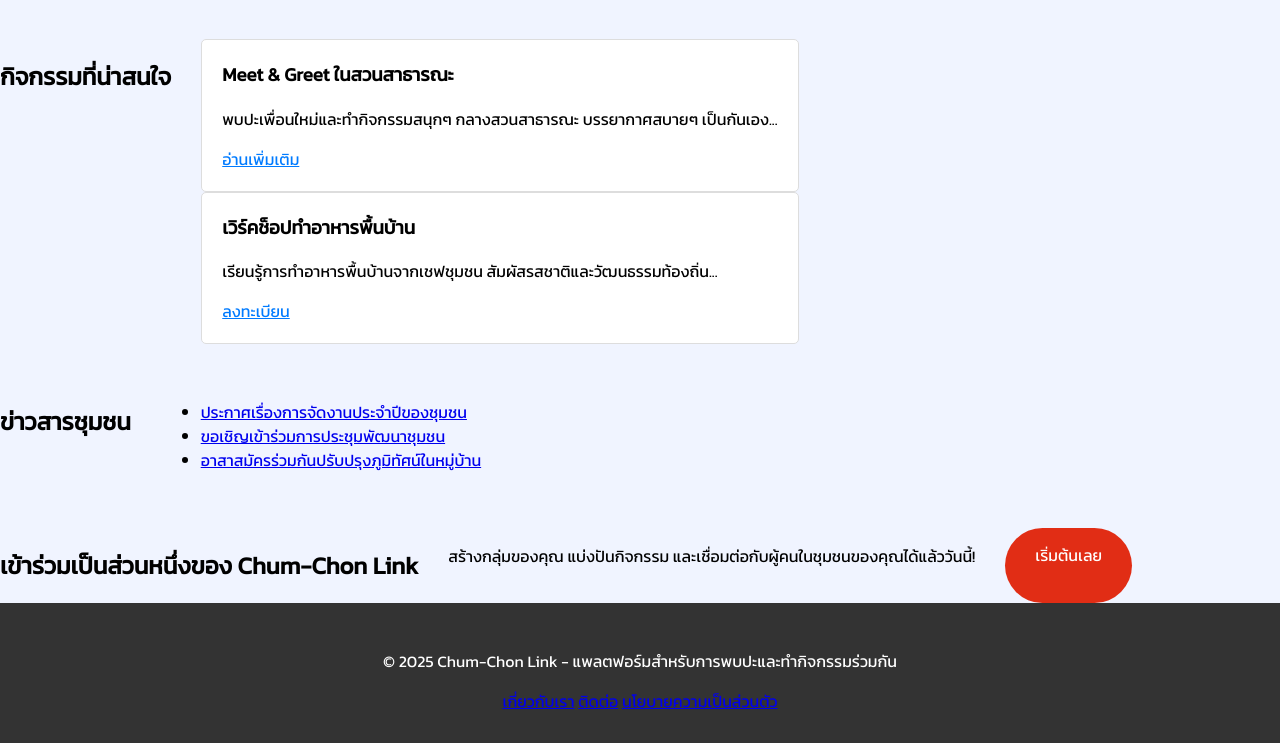
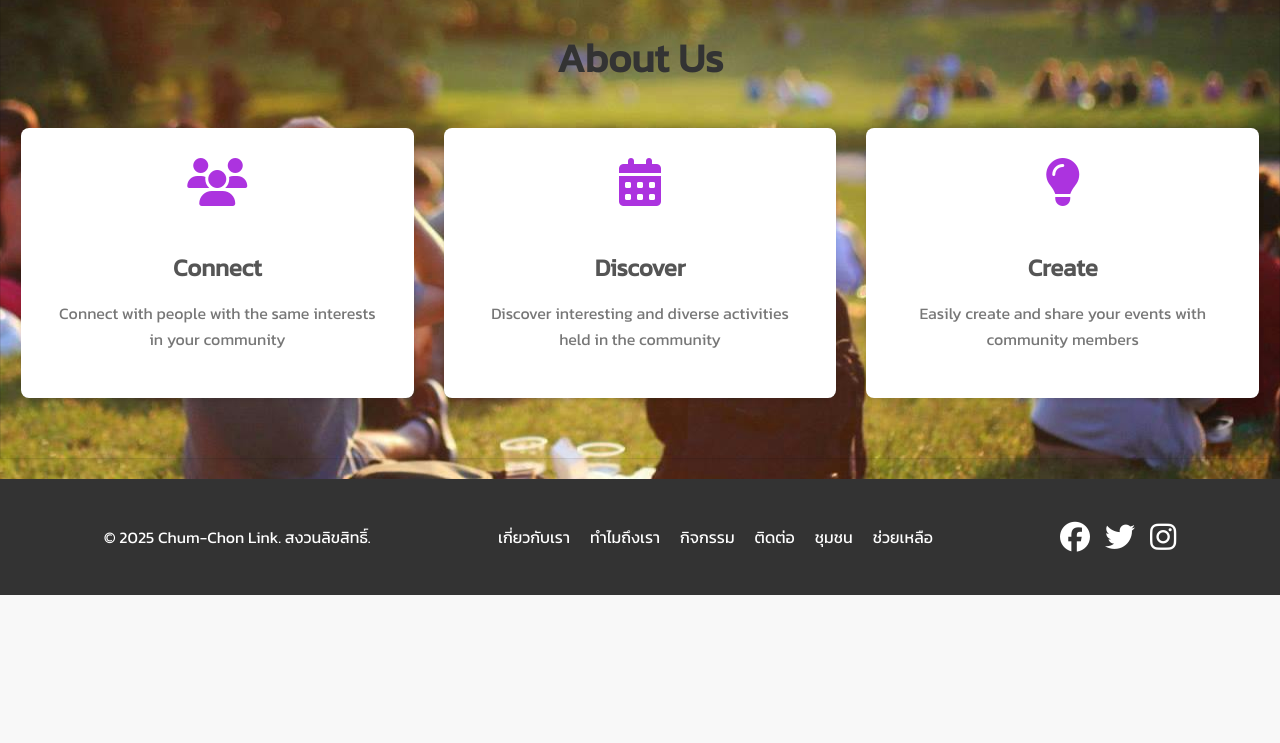
Before and after one commit to Noeiibibi/dsi202, a Django app: page /profile/edit/ in a window 1280 px wide. Shown: the part 783-1526 px from the top of the page. After the commit the page ends 1378 px from the top, so only its background shows below. Run offline with Django 4.2, Linux system fonts and the light colour scheme; the visitor is signed in with stand-in values (Sample User, id 1); data comes from the database, SQL or seed files in the repository; some libraries are stand-ins or nearby versions.

Commit message:
upadate styles.css

```diff
--- a/myproject/myapp/static/css/styles.css
+++ b/myproject/myapp/static/css/styles.css
@@ -1,26 +1,34 @@
-html, body {
+/* styles.css */
+
+body {
     height: 100%;
     margin: 0;
-    font-family: sans-serif;
-    background-color: #f0f4ff;
-    display: flex;
-    flex-direction: column;
-}
-
-body {
-    /* กำหนดให้ body เป็น flex container และจัดเรียงในแนวตั้ง */
+    font-family: 'Kanit', sans-serif;
+    background-image: url('images/cc.jpeg'); /* เปลี่ยน 'path/to/your/background.jpeg' เป็นพาธไฟล์ JPEG ของคุณ */
+    background-repeat: repeat; /* สั่งให้ทำซ้ำพื้นหลัง */
+    background-size: auto; /* ปรับขนาดตามขนาดภาพ หรือกำหนดขนาดเอง เช่น background-size: 200px 200px; */
+    background-attachment: fixed; /* ให้พื้นหลังคงที่ (ถ้าต้องการ) */
 }
 
 main {
-    flex-grow: 1; /* ให้ main ขยายเพื่อเติมพื้นที่ว่าง ทำให้ footer อยู่ด้านล่าง */
+    flex-grow: 1;
+    padding-top: 40px;
+    padding-bottom: 0;
 }
 
+.container {
+    max-width: 1200px;
+    margin: 0 auto;
+    padding: 0 20px;
+}
+
+/* Header */
 .top-header {
     display: flex;
     justify-content: space-between;
     align-items: center;
     padding: 10px 20px;
-    background-color: #f8f8f8;
+    background-color: rgba(248, 248, 248, 0.8);
     color: #333;
 }
 
@@ -70,241 +78,272 @@ main {
 .auth-links a:last-child:hover {
     color: #ac33df;
 }
-
-.menu-icon, .search-icon, .side-nav, nav ul, nav ul li, nav ul li a,
-.dropdown-menu, .dropdown:hover .dropdown-menu, .dropdown-menu li,
-.dropdown-menu li a, .arrow-down, .hamburger {
-    /* จัดกลุ่ม selector ที่ถูกซ่อนหรือไม่มีผลต่อ layout หลัก */
-    display: none;
+/* Hero Section */
+.hero-style-1 {
+    background: rgba(255, 255, 255, 0); /* ปรับความโปร่งใสของพื้นหลัง (optional) */
+    padding: 80px 20px;
+    display: flex;
+    flex-direction: column;
+    justify-content: center;
+    align-items: center;
+    text-align: center;
+    border-radius: 10px;
+    margin: 20px auto;
+    border: 1px solid rgba(0, 0, 0, 0.1); /* เพิ่มขอบบางๆ สีเทาอ่อน */
+    box-shadow: 0 2px 4px rgba(0, 0, 0, 0.05); /* เพิ่มเงาเล็กน้อย (optional) */
 }
 
-/* Hero Section */
-.hero {
-    position: relative;
-    overflow: hidden;
-    margin-bottom: 0; /* ลบ margin ด้านล่าง */
-    padding-bottom: 56.25%; /* ลบ padding ด้านล่าง */
+.hero-style-1 .hero-content {
+    max-width: 80%; /* Limit content width for better readability */
+    padding: 20px;
 }
 
-.hero .container {
-    display: flex;
-    flex-direction: column;
-    align-items: center;
+.hero-style-1 h1 {
+    font-size: 3em;
+    color: #333;
+    margin-bottom: 20px;
+    line-height: 1.2;
 }
 
-.hero-image {
-    position: absolute;
-    top: 0;
-    left: 0;
-    width: 100%;
-    height: 100%;
+.hero-style-1 p {
+    font-size: 1.2em;
+    color: #555;
+    margin-bottom: 30px;
+    line-height: 1.6;
 }
 
-.hero-image img {
-    width: 100%;
-    height: 100%;
-    object-fit: cover;
+.hero-style-1 .hero-buttons {
+    display: flex;
+    justify-content: center; /* Center buttons horizontally */
+    gap: 15px; /* Space between buttons */
 }
 
-.hero-overlay {
-    position: absolute;
-    top: 0;
-    left: 0;
-    width: 100%;
-    height: 100%;
-    background-color: rgba(0, 0, 0, 0.5);
-    display: flex;
-    justify-content: center;
-    align-items: center;
-    color: white;
-    text-align: center;
+.hero-style-1 .hero-buttons a {
+    display: inline-block;
+    padding: 12px 25px;
+    border-radius: 50px; /* Rounded buttons */
+    text-decoration: none;
+    font-weight: bold;
+    transition: background-color 0.3s ease;
+    margin-right: 10px;
 }
 
-.hero-content h1 {
+.hero-style-1 .hero-buttons .primary {
+    background-color: #ac33df;
+    color: white;
+}
+
+.hero-style-1 .hero-buttons .primary:hover {
+    background-color: #9129b9;
+}
+
+.hero-style-1 .hero-buttons .secondary {
+    background-color: transparent;
+    color: #ac33df;
+    border: 2px solid #ac33df;
+}
+
+.hero-style-1 .hero-buttons .secondary:hover {
+    background-color: #f0f8ff;
+}
+
+
+/* About Us Section */
+.about-us {
+    padding: 60px 20px;
+    text-align: center;
+    background-color: rgba(255, 255, 255, 0); /* ปรับความโปร่งใสของพื้นหลัง (optional) */
+    border-radius: 0px;
+    margin: 20px auto; /* เพิ่ม margin ด้านบนเพื่อสร้างช่วงว่าง */
+    border: 1px solid rgba(0, 0, 0, 0.1); /* เพิ่มขอบบางๆ สีเทาอ่อน */
+    box-shadow: 0 2px 4px rgba(0, 0, 0, 0.05); /* เพิ่มเงาเล็กน้อย (optional) */
+}
+
+.about-us h2 {
     font-size: 2.5em;
+    color: #333;
+    margin-bottom: 30px;
+}
+
+.about-us .features {
+    display: flex;
+    flex-wrap: wrap;
+    justify-content: center;
+    gap: 30px;
+    margin-top: 40px;
+}
+
+.about-us .feature {
+    flex: 1 1 300px;
+    text-align: center;
+    padding: 30px;
+    background-color: white;
+    border-radius: 8px;
+    box-shadow: 0 2px 4px rgba(0, 0, 0, 0.1);
+}
+
+.about-us .feature i {
+    color: #ac33df;
+    margin-bottom: 20px;
+}
+
+.about-us .feature h3 {
+    font-size: 1.5em;
+    color: #555;
     margin-bottom: 15px;
 }
 
-.call-to-action {
-    background-color: #e12d15;
-    color: #fff;
-    padding: 15px 30px;
-    border: none;
-    border-radius: 50px;
-    cursor: pointer;
-    font-size: 1em;
-    text-decoration: none;
+.about-us .feature p {
+    color: #777;
+    line-height: 1.6;
 }
 
-.call-to-action:hover {
-    background-color: #0056b3;
+/* Healthy and Easy Section */
+.healthy-easy {
+    padding: 60px 20px;
+    text-align: center;
+    background-color: rgba(240, 244, 195, 0.7);
+    border-radius: 10px;
+    margin: 20px auto;
 }
 
-/* Body Content */
-.body-content {
-    padding-top: 40px;
-    padding-bottom: 0; /* ลบ padding ด้านล่าง */
+.healthy-easy h2 {
+    font-size: 2.5em;
+    color: #333;
+    margin-bottom: 30px;
 }
 
-.body-content .container {
+.healthy-easy .features {
     display: flex;
+    flex-wrap: wrap;
+    justify-content: center;
     gap: 30px;
+    margin-top: 40px;
 }
 
-.main-body {
-    flex: 2;
+.healthy-easy .feature {
+    flex: 1 1 250px;
+    text-align: center;
+    padding: 20px;
+    background-color: white;
+    border-radius: 8px;
+    box-shadow: 0 2px 4px rgba(0, 0, 0, 0.1);
 }
 
-.sidebar {
-    flex: 1;
-    background-color: #fff;
-    padding: 20px;
-    border: 1px solid #ddd;
-    border-radius: 5px;
+.healthy-easy .feature img {
+    max-width: 80px;
+    height: auto;
+    margin-bottom: 20px;
 }
 
-.sidebar h3 {
-    margin-top: 0;
-    border-bottom: 2px solid #ccc;
-    padding-bottom: 10px;
+.healthy-easy .feature h3 {
+    font-size: 1.2em;
+    color: #555;
     margin-bottom: 15px;
 }
 
-.recent-article {
-    margin-bottom: 15px;
+.healthy-easy .feature p {
+    color: #777;
+    line-height: 1.6;
 }
 
-.recent-article a {
-    text-decoration: none;
-    color: #333;
-    font-weight: bold;
+/* Testimonials Section */
+.testimonials {
+    padding: 60px 20px;
+    text-align: center;
+    background-color: #f8f8f8; /* เปลี่ยนเป็นสีพื้นหลังทึบ */
+    border-radius: 10px;
+    margin: 20px auto;
 }
 
-.recent-article p {
-    color: #777;
-    font-size: 0.9em;
+.testimonials h2 {
+    font-size: 2.5em;
+    color: #333;
+    margin-bottom: 20px;
 }
 
-.cards-section {
+.testimonials .subtitle {
+    color: #777;
+    margin-bottom: 40px;
+}
+
+.testimonials .testimonial-grid {
     display: grid;
     grid-template-columns: repeat(auto-fit, minmax(300px, 1fr));
     gap: 20px;
-    margin-top: 30px;
+    margin-top: 20px;
 }
 
-.card {
-    background-color: #fff;
-    border: 1px solid #ddd;
-    border-radius: 5px;
-    padding: 20px;
+.testimonials .testimonial {
+    background-color: white;
 }
 
-.card h3 {
-    margin-top: 0;
+/* Footer Styles */
+footer {
+    background-color: #333; /* สีพื้นหลัง footer */
+    color: #fff; /* สีข้อความหลักใน footer */
+    padding: 30px 0;
+    text-align: center; /* จัดข้อความเริ่มต้นให้อยู่ตรงกลาง */
 }
 
-.hyperlink {
-    color: #007bff;
-    text-decoration: underline;
+.footer-content {
+    display: flex;
+    justify-content: space-around; /* กระจายเนื้อหาหลักใน footer */
+    align-items: center; /* จัดแนวเนื้อหาหลักให้อยู่ตรงกลางแนวตั้ง */
+    max-width: 1200px;
+    margin: 0 auto;
+    padding: 0 20px; /* เพิ่ม padding ด้านข้าง */
 }
 
-.hyperlink:hover {
-    color: #0056b3;
+.copyright {
+    text-align: left; /* จัดข้อความลิขสิทธิ์ไปทางซ้าย */
 }
 
-/* Footer */
-footer {
-    background-color: #333;
-    color: #fff;
-    padding: 30px 0;
-    text-align: center;
+.footer-links {
+    display: flex;
+    gap: 20px; /* ระยะห่างระหว่างลิงก์ */
 }
 
-footer .container {
-    display: flex;
-    justify-content: space-around;
-    align-items: flex-start;
+.footer-links a {
+    color: #fff;
+    text-decoration: none;
+    transition: color 0.3s ease; /* เพิ่ม transition สำหรับ hover */
 }
 
-.contact-info, .social-links, .copyright {
-    margin-bottom: 15px;
+.footer-links a:hover {
+    color: #ac33df; /* สีเมื่อ hover */
+}
+
+.social-links {
+    display: flex;
+    gap: 15px; /* ระยะห่างระหว่างไอคอนโซเชียล */
 }
 
 .social-links a {
     color: #fff;
-    font-size: 1.5em;
-    margin: 0 10px;
+    font-size: 1.5em; /* ขนาดไอคอนโซเชียล */
     text-decoration: none;
+    transition: color 0.3s ease; /* เพิ่ม transition สำหรับ hover */
 }
 
 .social-links a:hover {
-    color: #ccc;
+    color: #ac33df; /* สีเมื่อ hover */
 }
 
-/* Responsive Design */
+/* Responsive Design สำหรับ Footer */
 @media (max-width: 768px) {
-    .container {
-        padding: 15px;
+    .footer-content {
+        flex-direction: column; /* จัดเรียงเนื้อหาในแนวตั้งเมื่อหน้าจอเล็กลง */
+        align-items: center;
+        text-align: center;
     }
 
-    header .container {
-        flex-direction: column;
-        align-items: flex-start;
+    .copyright, .footer-links, .social-links {
+        margin-bottom: 15px; /* เพิ่มระยะห่างด้านล่างในหน้าจอเล็ก */
     }
 
-    header .logo {
-        margin-bottom: 15px;
-    }
-
-    /* แสดงผล navigation บนมือถือ */
-    nav ul {
-        display: flex;
-        flex-direction: column;
-        width: 100%;
-        margin-top: 10px;
-    }
-
-    nav ul.open {
-        display: flex;
-    }
-
-    nav ul li {
-        margin-left: 0;
-        margin-bottom: 10px;
-    }
-
-    .dropdown-menu {
-        position: static;
-        border: none;
-        box-shadow: none;
-        padding-left: 20px;
-    }
-
-    .hamburger {
-        display: block;
-        position: absolute;
-        top: 20px;
-        right: 20px;
-        font-size: 1.5em;
-        cursor: pointer;
-    }
-
-    .body-content .container {
-        flex-direction: column;
-    }
-
-    .sidebar {
-        margin-top: 30px;
-    }
-
-    footer .container {
+    .footer-links {
+        flex-direction: column; /* จัดเรียงลิงก์ในแนวตั้ง */
         align-items: center;
-        flex-direction: column; /* จัดเรียง footer ในแนวตั้งบนมือถือ */
-    }
-
-    .contact-info, .social-links, .copyright {
-        margin-bottom: 20px;
-        width: 100%;
-        text-align: center;
     }
 }
--- a/myproject/myapp/templates/myapp/base.html
+++ b/myproject/myapp/templates/myapp/base.html
@@ -5,31 +5,32 @@
     <meta charset="UTF-8">
     <meta name="viewport" content="width=device-width, initial-scale=1.0">
     <title>
-            <img png="{% static 'logo.png' %}" alt="โลโก้" style="height: 20px; vertical-align: middle; margin-right: 5px;">
+        <img  src="{% static 'logo.png' %}" alt="โลโก้" style="height: 20px; vertical-align: middle; margin-right: 5px;">
         {% block title %}Chum-Chon Link{% endblock %}
     </title>
     <link rel="preconnect" href="https://fonts.googleapis.com">
     <link rel="preconnect" href="https://fonts.gstatic.com" crossorigin>
     <link href="https://fonts.googleapis.com/css2?family=Kanit:wght@400&display=swap" rel="stylesheet">
-
     <link rel="stylesheet" href="https://cdnjs.cloudflare.com/ajax/libs/font-awesome/6.5.0/css/all.min.css">
-
     <link rel="stylesheet" href="{% static 'css/styles.css' %}">
-
     <style>
         body {
-            font-family: 'Kanit', sans-serif; /* เปลี่ยนฟอนต์เป็น Kanit */
+        font-family: 'Kanit', sans-serif;
         margin: 0;
+        background-image: url('{% static 'images/cc.jpeg' %}');
+        background-repeat: repeat; /* หรือ no-repeat, cover, contain ตามต้องการ */
+        background-size: auto; /* หรือ cover, contain, ขนาดที่กำหนดเอง */
+        background-attachment: fixed; /* หรือ scroll */
+        background-position: center; /* หรือ top, bottom, left, right ตามต้องการ */
         }
-
 
         .top-header {
             display: flex;
-            justify-content: space-between; /* กระจายพื้นที่ระหว่างส่วนต่างๆ */
+            justify-content: space-between;
             align-items: center;
             padding: 10px 20px;
-            background-color: #f8f8f8; /* เปลี่ยนสีพื้นหลังเป็นสีอ่อน */
-            color: #333; /* เปลี่ยนสีข้อความเป็นสีเข้มขึ้น */
+            background-color: #f8f8f8;
+            color: #333;
         }
 
         .logo {
@@ -39,17 +40,17 @@
 
         .main-nav {
             display: flex;
-            gap: 20px; /* กำหนดระยะห่างระหว่างลิงก์เมนู */
+            gap: 20px;
         }
 
         .main-nav a {
             text-decoration: none;
             color: #555;
-            padding: 5px 0; /* เพิ่ม padding ด้านบนและล่างเล็กน้อย */
+            padding: 5px 0;
         }
 
         .main-nav a:hover {
-            color: #ac33df; /* เปลี่ยนสีเมื่อ hover */
+            color: #ac33df;
         }
 
         .register-button {
@@ -61,10 +62,10 @@
         }
 
         .register-button:hover {
-            background-color: #d9edf7; /* เปลี่ยนสีพื้นหลังเมื่อ hover */
+            background-color: #d9edf7;
         }
 
-        .auth-links a:last-child { /* สำหรับลิงก์ Sign In ตัวสุดท้าย */
+        .auth-links a:last-child {
             text-decoration: none;
             color: #555;
         }
@@ -79,7 +80,6 @@
                 Chum-Chon Link
             </div>
         </div>
-        </div>
         <nav class="main-nav">
             <a href="#">Home</a>
             <a href="#">Events</a>
@@ -91,76 +91,58 @@
         </div>
     </header>
 
-
-    <main>
-        <section class="hero">
-            <div class="hero-image">
-                <img src="{% static 'images/hero.jpg' %}" alt="Hero Image" class="w-full h-auto rounded-lg">
-            </div>
-            <div class="hero-overlay">
+    <section class="hero hero-style-1">
         <div class="hero-content">
-                    <h1>Let’s Link & Live</h1>
-                    <button class="call-to-action">Sign up now</button>
-                </div>
-            </div>
-        </section>
-        <section class="featured-events body-content">
-            <div class="container">
-                <h2>กิจกรรมที่น่าสนใจ</h2>
-                <div class="row">
-                    <div class="col-md-6">
-                        <div class="card">
-                            <h3>Meet & Greet ในสวนสาธารณะ</h3>
-                            <p>พบปะเพื่อนใหม่และทำกิจกรรมสนุกๆ กลางสวนสาธารณะ บรรยากาศสบายๆ เป็นกันเอง...</p>
-                            <a href="#" class="hyperlink">อ่านเพิ่มเติม</a>
-                        </div>
-                    </div>
-                    <div class="col-md-6">
-                        <div class="card">
-                            <h3>เวิร์คช็อปทำอาหารพื้นบ้าน</h3>
-                            <p>เรียนรู้การทำอาหารพื้นบ้านจากเชฟชุมชน สัมผัสรสชาติและวัฒนธรรมท้องถิ่น...</p>
-                            <a href="#" class="hyperlink">ลงทะเบียน</a>
-                        </div>
-                    </div>
+            <h1>Where colorful butterflies gather and soar</h1>
+            <p>A digital space where people with diverse interests come together to connect, exchange ideas, and build meaningful friendships—like vibrant butterflies drawn to one another in flight.
+            <p>Explore a variety of activities waiting for you to learn, share, and have fun with new friends
+            <p>Here, you’ll find kindred spirits and help shape a beautiful, inclusive community
+                Join us today and let’s soar together!
+                </p>
+            <div class="hero-buttons">
+                <a href="{% url 'signup' %}" class="call-to-action primary">Sign Up</a>
+                <a href="{% url 'event_list' %}" class="call-to-action secondary">Find Out More</a>
             </div>
         </div>
     </section>
 
-        <section class="community-news body-content">
-            <div class="container">
-                <h2>ข่าวสารชุมชน</h2>
-                <ul>
-                    <li><a href="#">ประกาศเรื่องการจัดงานประจำปีของชุมชน</a></li>
-                    <li><a href="#">ขอเชิญเข้าร่วมการประชุมพัฒนาชุมชน</a></li>
-                    <li><a href="#">อาสาสมัครร่วมกันปรับปรุงภูมิทัศน์ในหมู่บ้าน</a></li>
-                </ul>
+    <section class="about-us">
+        <h2>About Us</h2>
+        <div class="features">
+            <div class="feature">
+                <i class="fa-solid fa-users fa-3x"></i>
+                <h3>Connect</h3>
+                <p>Connect with people with the same interests in your community</p>
+            </div>
+            <div class="feature">
+                <i class="fa-solid fa-calendar-alt fa-3x"></i>
+                <h3>Discover</h3>
+                <p>Discover interesting and diverse activities held in the community</p>
+            </div>
+            <div class="feature">
+                <i class="fa-solid fa-lightbulb fa-3x"></i>
+                <h3>Create</h3>
+                <p>Easily create and share your events with community members</p>
+            </div>
         </div>
     </section>
-
-        <section class="call-to-action-bottom body-content">
-            <div class="container">
-                <h2>เข้าร่วมเป็นส่วนหนึ่งของ Chum-Chon Link</h2>
-                <p>สร้างกลุ่มของคุณ แบ่งปันกิจกรรม และเชื่อมต่อกับผู้คนในชุมชนของคุณได้แล้ววันนี้!</p>
-                <a href="#" class="call-to-action">เริ่มต้นเลย</a>
+    <footer>
+    <div class="container footer-content">
+        <div class="copyright">
+            <p>&copy; 2025 Chum-Chon Link. สงวนลิขสิทธิ์.</p>
         </div>
-        </section>
-
-        </main>
-
-    <!-- Footer -->
-    <footer class="bg-gray-100 py-6">
-        <div class="container mx-auto px-4">
-            <div class="flex flex-col md:flex-row justify-between items-center">
-                <div class="mb-4 md:mb-0">
-                    <p class="text-gray-700">© 2025 Chum-Chon Link - แพลตฟอร์มสำหรับการพบปะและทำกิจกรรมร่วมกัน</p>
-                </div>
-                <div class="flex space-x-4">
-                    <a href="#" class="text-gray-700 hover:text-purple-700">เกี่ยวกับเรา</a>
-                    <a href="#" class="text-gray-700 hover:text-purple-700">ติดต่อ</a>
-                    <a href="#" class="text-gray-700 hover:text-purple-700">นโยบายความเป็นส่วนตัว</a>
-                </div>
+        <nav class="footer-links">
+            <a href="#">เกี่ยวกับเรา</a>
+            <a href="#">ทำไมถึงเรา</a>
+            <a href="#">กิจกรรม</a>
+            <a href="#">ติดต่อ</a>
+            <a href="#">ชุมชน</a>
+            <a href="#">ช่วยเหลือ</a>
+        </nav>
+        <div class="social-links">
+            <a href="#"><i class="fa-brands fa-facebook fa-lg"></i></a>
+            <a href="#"><i class="fa-brands fa-twitter fa-lg"></i></a>
+            <a href="#"><i class="fa-brands fa-instagram fa-lg"></i></a>
         </div>
     </div>
 </footer>
-</body>
-</html>
```
Also changed, not shown: myproject/myapp/static/images/basketball.jpg (added), myproject/myapp/static/images/bg.jpeg (added), myproject/myapp/static/images/cc.jpeg (added), myproject/myapp/static/images/hero-community.jpg (added), myproject/myapp/static/images/swimming.jpg (added), myproject/myapp/templates/myapp/landing_page.html (added). Lines whose indentation alone changed are shown as unchanged.
